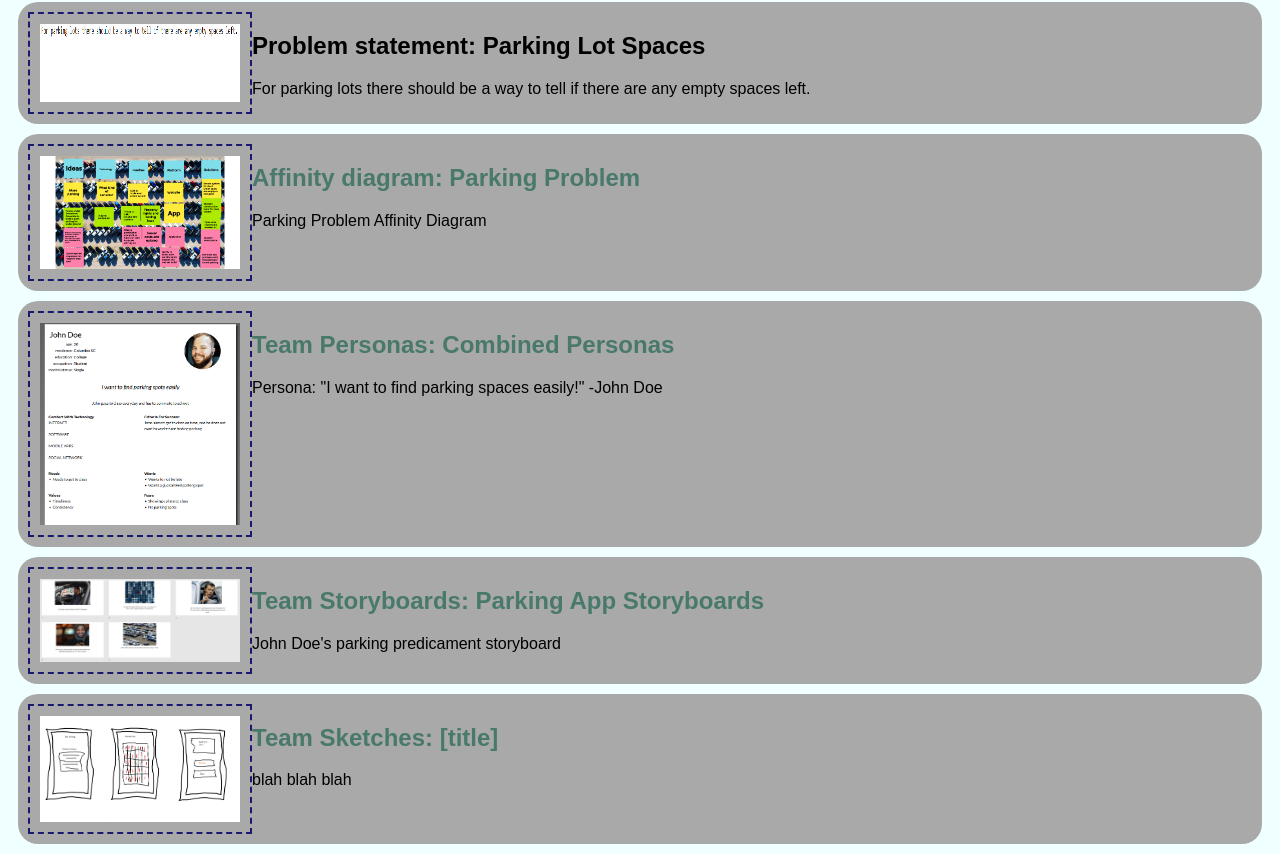
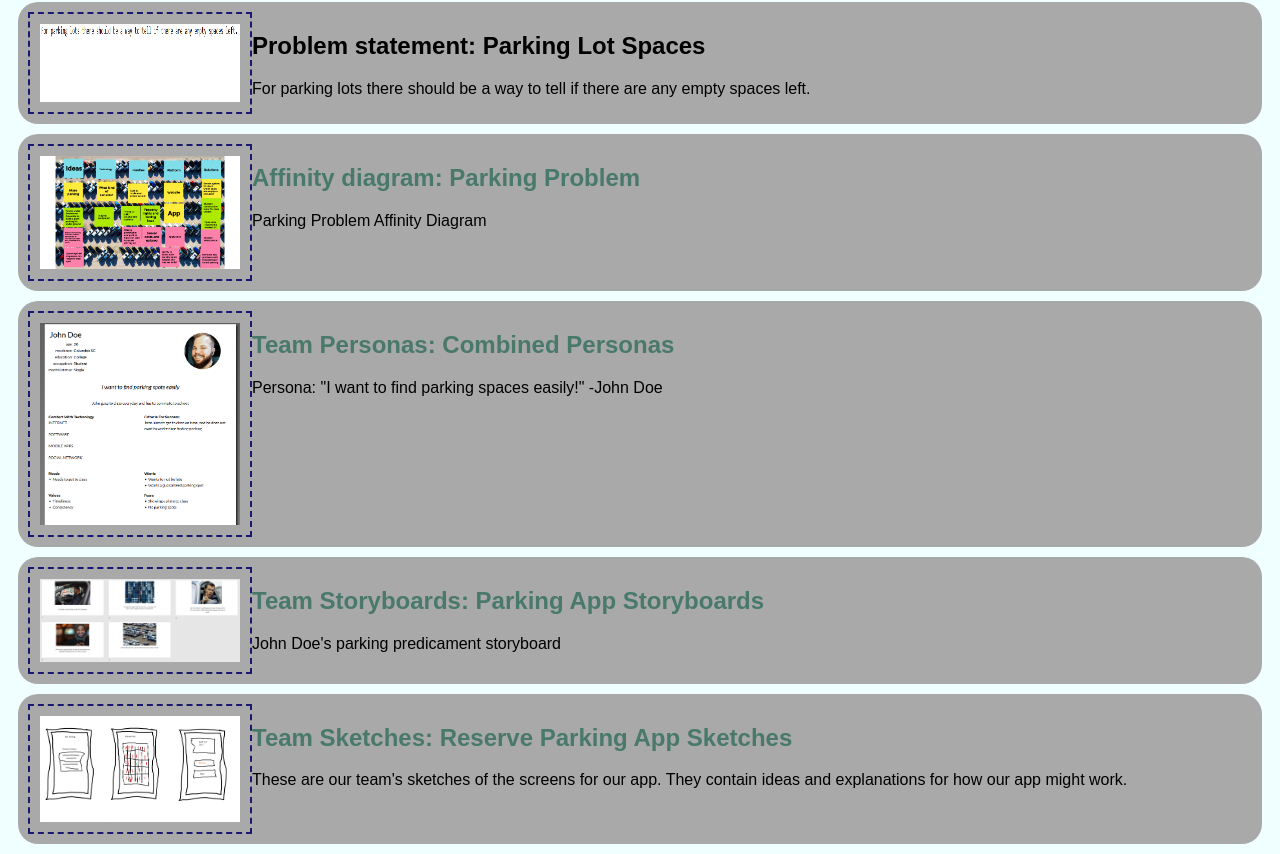
Before and after one commit to kfchow/kfchow.github.io, a plain HTML site: page index.html in a window 1280 px wide. Shown: the part 64-918 px from the top of the page. Drawn offline with Linux system fonts and the light colour scheme.

Commit message:
Update index.html

```diff
--- a/index.html
+++ b/index.html
@@ -51,9 +51,9 @@
     <section class="assign">
       <img src="images/my-sketch.png"/>
       <section class="assign-det">
-        <a href="files/all-sketches.pdf"><h2>Team Sketches: [title]</h2></a>
+        <a href="files/all-sketches.pdf"><h2>Team Sketches: Reserve Parking App Sketches</h2></a>
         <p>
-          blah blah blah
+          These are our team's sketches of the screens for our app. They contain ideas and explanations for how our app might work.
         </p>
       </section>
     </section>
```
